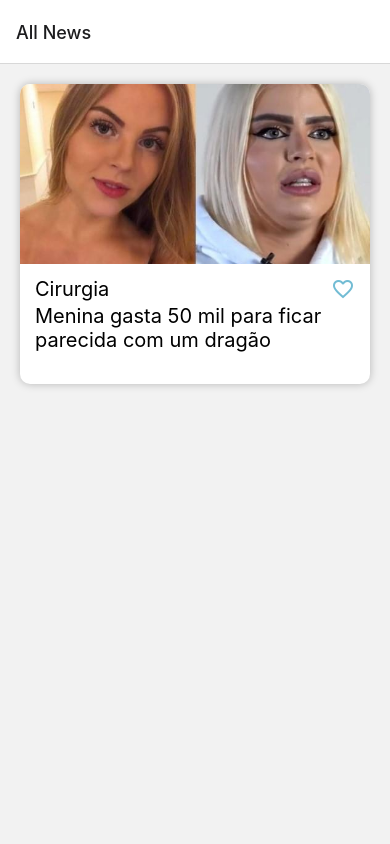
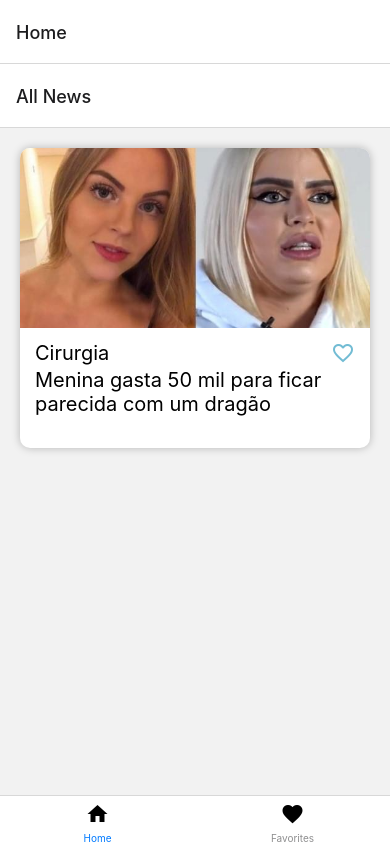
Before and after one commit to d4k37/newsApp, a React Native app: screen / in a window 390 px wide. Built offline with nearby package versions, Linux system fonts and the light colour scheme.

Commit message:
Adding tabs-bar navigation

```diff
--- a/package.json
+++ b/package.json
@@ -11,6 +11,7 @@
   },
   "dependencies": {
     "@react-native-community/masked-view": "^0.1.11",
+    "@react-navigation/bottom-tabs": "^6.3.2",
     "@react-navigation/native": "^6.0.11",
     "@react-navigation/native-stack": "^6.7.0",
     "expo": "~45.0.0",
--- a/src/navigation/AppNavigator.js
+++ b/src/navigation/AppNavigator.js
@@ -1,15 +1,18 @@
 import React from 'react'
 import  {NavigationContainer} from '@react-navigation/native'
 import {createNativeStackNavigator} from '@react-navigation/native-stack'
+import {createBottomTabNavigator} from '@react-navigation/bottom-tabs'
+import {MaterialIcons} from "@expo/vector-icons"
 
 import NewsListScreen from '../screens/NewsListScreen'
 import NewsDetailsScreen from '../screens/NewsDetailsScreen'
+import FavoriteScreen from '../screens/FavoritesScreen'
 
-const Stack = createNativeStackNavigator()
+const Stack = createNativeStackNavigator();
+const Tabs = createBottomTabNavigator();
 
-function AppNavigator(){
+function HomeNavigator(){
     return(
-        <NavigationContainer>
     <Stack.Navigator>
         <Stack.Screen
         name="NewsList"
@@ -22,6 +25,37 @@ function AppNavigator(){
         options={{title: 'News Details'}}
         />
     </Stack.Navigator>
+    )
+}
+
+function FavoritesNavigator(){
+    return(
+        <Stack.Navigator>
+            <Stack.Screen name="Favorites" component={FavoriteScreen}/>
+        </Stack.Navigator>
+    )
+}
+
+function AppNavigator(){
+    return(
+        <NavigationContainer>
+           <Tabs.Navigator
+            screenOptions={({route}) => ({
+                tabBarIcon: () => {
+                    let iconName;
+                    if(route.name=="Home"){
+                        iconName="home"
+                    } else if (route.name=="Favorites"){
+                        iconName="favorite"
+                    }
+
+                    return<MaterialIcons name={iconName} size={24} />
+                }
+            })}
+           >
+               <Tabs.Screen name="Home" component={HomeNavigator} />
+               <Tabs.Screen name="Favorites" component={FavoritesNavigator}/>
+           </Tabs.Navigator>
         </NavigationContainer>
     )
 }
```
Also changed, not shown: 2 other files (tests, documents, lock files or other folders). Lines whose indentation alone changed are shown as unchanged.
